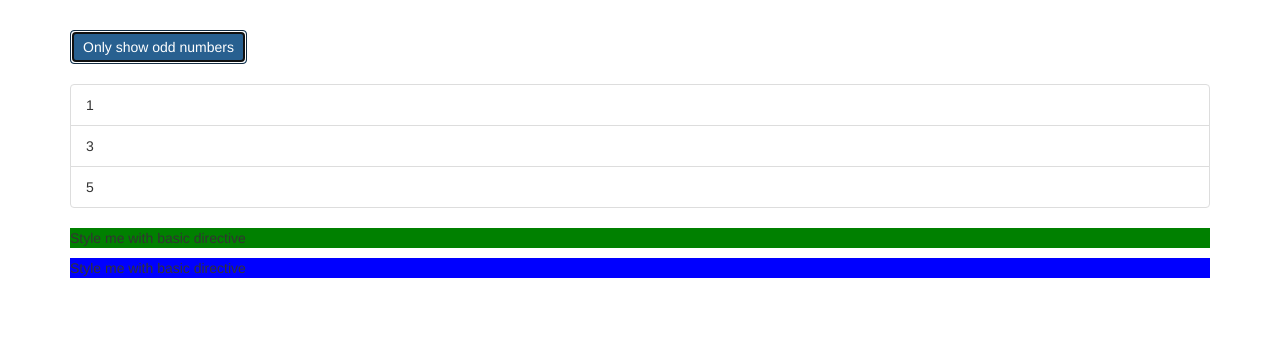
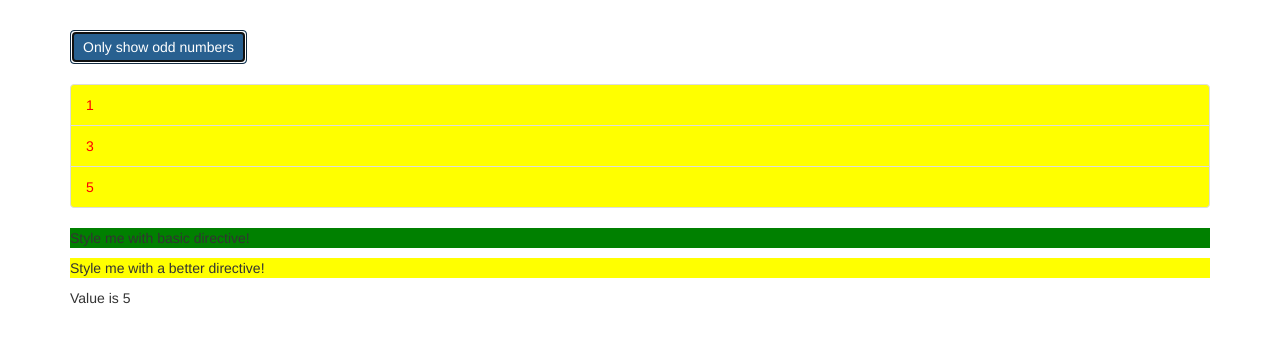
Before and after one commit to notsaltydev/directives-deep-dive, an Angular app: page / in a window 1280 px wide. Both pictures are taken after a click on the button "Only show odd numbers". Shown: the top 342 px of the page. Built offline with nearby package versions, Linux system fonts and the light colour scheme.

Commit message:
finish section directives

```diff
--- a/src/app/app.component.css
+++ b/src/app/app.component.css
@@ -1,3 +1,7 @@
 .container {
   margin-top: 30px;
 }
+
+.odd {
+  color: red;
+}
--- a/src/app/app.component.html
+++ b/src/app/app.component.html
@@ -3,27 +3,56 @@
     <div class="col-xs-12">
       <button
         class="btn btn-primary"
-        (click)="onlyOdd = !onlyOdd">Only show odd numbers
-      </button>
+        (click)="onlyOdd = !onlyOdd">Only show odd numbers</button>
       <br><br>
       <ul class="list-group">
         <div *ngIf="onlyOdd">
           <li
             class="list-group-item"
+            [ngClass]="{odd: odd % 2 !== 0}"
+            [ngStyle]="{backgroundColor: odd % 2 !== 0 ? 'yellow' : 'transparent'}"
             *ngFor="let odd of oddNumbers">
-            {{odd}}
+            {{ odd }}
           </li>
         </div>
-        <div *ngIf="!onlyOdd">
+        <!--<div *ngIf="!onlyOdd">-->
+          <!--<li-->
+            <!--class="list-group-item"-->
+            <!--[ngClass]="{odd: even % 2 !== 0}"-->
+            <!--[ngStyle]="{backgroundColor: even % 2 !== 0 ? 'yellow' : 'transparent'}"-->
+            <!--*ngFor="let even of evenNumbers">-->
+            <!--{{ even }}-->
+          <!--</li>-->
+        <!--</div>-->
+        <!--<ng-template [ngIf]="!onlyOdd">-->
+          <!--<div>-->
+            <!--<li-->
+              <!--class="list-group-item"-->
+              <!--[ngClass]="{odd: even % 2 !== 0}"-->
+              <!--[ngStyle]="{backgroundColor: even % 2 !== 0 ? 'yellow' : 'transparent'}"-->
+              <!--*ngFor="let even of evenNumbers">-->
+              <!--{{ even }}-->
+            <!--</li>-->
+          <!--</div>-->
+        <!--</ng-template>-->
+        <div *appUnless="onlyOdd">
           <li
             class="list-group-item"
+            [ngClass]="{odd: even % 2 !== 0}"
+            [ngStyle]="{backgroundColor: even % 2 !== 0 ? 'yellow' : 'transparent'}"
             *ngFor="let even of evenNumbers">
-            {{even}}
+            {{ even }}
           </li>
         </div>
       </ul>
-      <p appBasicHighlight>Style me with basic directive</p>
-      <p appBetterHighlight>Style me with basic directive</p>
+      <p appBasicHighlight>Style me with basic directive!</p>
+      <p [appBetterHighlight]="'red'" defaultColor="yellow">Style me with a better directive!</p>
+      <div [ngSwitch]="value">
+        <p *ngSwitchCase="5">Value is 5</p>
+        <p *ngSwitchCase="10">Value is 10</p>
+        <p *ngSwitchCase="100">Value is 100</p>
+        <p *ngSwitchDefault>Value is Default</p>
+      </div>
     </div>
   </div>
 </div>
--- a/src/app/app.component.ts
+++ b/src/app/app.component.ts
@@ -1,4 +1,4 @@
-import {Component} from '@angular/core';
+import { Component } from '@angular/core';
 
 @Component({
   selector: 'app-root',
@@ -6,8 +6,9 @@ import {Component} from '@angular/core';
   styleUrls: ['./app.component.css']
 })
 export class AppComponent {
-  numbers = [1, 2, 3, 4, 5];
+  // numbers = [1, 2, 3, 4, 5];
   oddNumbers = [1, 3, 5];
   evenNumbers = [2, 4];
   onlyOdd = false;
+  value = 5;
 }
--- a/src/app/basic-highlight.directive.ts
+++ b/src/app/basic-highlight/basic-highlight.directive.ts
@@ -1,15 +1,13 @@
-import {Directive, ElementRef, OnInit} from '@angular/core';
+import { Directive, ElementRef, OnInit } from '@angular/core';
 
 @Directive({
   selector: '[appBasicHighlight]'
 })
 export class BasicHighlightDirective implements OnInit {
-
   constructor(private elementRef: ElementRef) {
   }
 
   ngOnInit() {
     this.elementRef.nativeElement.style.backgroundColor = 'green';
   }
-
 }
--- a/src/app/better-highlight.directive.ts
+++ /dev/null
@@ -1,23 +0,0 @@
-import {Directive, ElementRef, HostListener, OnInit, Renderer2} from '@angular/core';
-
-@Directive({
-  selector: '[appBetterHighlight]'
-})
-export class BetterHighlightDirective implements OnInit {
-
-  constructor(private elRef: ElementRef, private renderer: Renderer2) {
-  }
-
-  ngOnInit() {
-    this.renderer.setStyle(this.elRef.nativeElement, 'background-color', 'blue');
-  }
-
-  @HostListener('mouseenter') mouseover(eventData: Event) {
-    this.renderer.setStyle(this.elRef.nativeElement, 'background-color', 'blue');
-  }
-
-  @HostListener('mouseleave') mouseleave(eventData: Event) {
-    this.renderer.setStyle(this.elRef.nativeElement, 'background-color', 'transparent');
-  }
-
-}
--- /dev/null
+++ b/src/app/better-highlight/better-highlight.directive.ts
@@ -0,0 +1,36 @@
+import {
+  Directive,
+  Renderer2,
+  OnInit,
+  ElementRef,
+  HostListener,
+  HostBinding,
+  Input
+} from '@angular/core';
+
+@Directive({
+  selector: '[appBetterHighlight]'
+})
+export class BetterHighlightDirective implements OnInit {
+  @Input() defaultColor: string = 'transparent';
+  @Input('appBetterHighlight') highlightColor: string = 'blue';
+  @HostBinding('style.backgroundColor') backgroundColor: string;
+
+  constructor(private elRef: ElementRef, private renderer: Renderer2) { }
+
+  ngOnInit() {
+    this.backgroundColor = this.defaultColor;
+    // this.renderer.setStyle(this.elRef.nativeElement, 'background-color', 'blue');
+  }
+
+  @HostListener('mouseenter') mouseover(eventData: Event) {
+    // this.renderer.setStyle(this.elRef.nativeElement, 'background-color', 'blue');
+    this.backgroundColor = this.highlightColor;
+  }
+
+  @HostListener('mouseleave') mouseleave(eventData: Event) {
+    // this.renderer.setStyle(this.elRef.nativeElement, 'background-color', 'transparent');
+    this.backgroundColor = this.defaultColor;
+  }
+
+}
--- /dev/null
+++ b/src/app/unless.directive.ts
@@ -0,0 +1,17 @@
+import { Directive, Input, TemplateRef, ViewContainerRef } from '@angular/core';
+
+@Directive({
+  selector: '[appUnless]'
+})
+export class UnlessDirective {
+  @Input() set appUnless(condition: boolean) {
+    if (!condition) {
+      this.vcRef.createEmbeddedView(this.templateRef);
+    } else {
+      this.vcRef.clear();
+    }
+  }
+
+  constructor(private templateRef: TemplateRef<any>, private vcRef: ViewContainerRef) { }
+
+}
```
Also changed, not shown: src/app/app.module.ts (+5 -3 lines).
